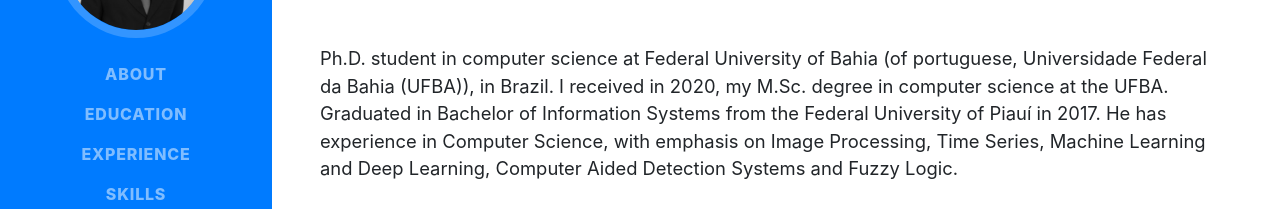
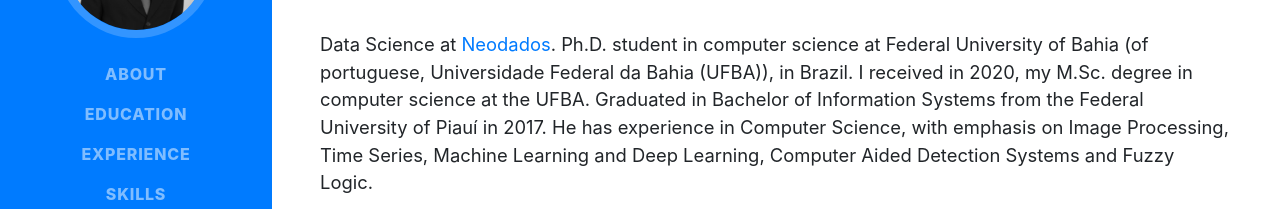
Before and after one commit to Marcos001/Marcos001.github.io, a website with bundled scripts: page index.html in a window 1280 px wide. Shown: the part 318-527 px from the top of the page. Built offline with nearby package versions, Linux system fonts and the light colour scheme; a web font is replaced by a local one.

Commit message:
insert job

```diff
--- a/index.html
+++ b/index.html
@@ -91,6 +91,7 @@
             <a href="mailto:marcosvsf@ufba.br">marcosvsf@ufba.br</a>
           </div>
           <p class="lead mb-5">
+            Data Science at <a href="https://neodados.com/novosite.html">Neodados</a>.
             Ph.D. student in computer science at Federal University of Bahia (of portuguese, Universidade Federal da Bahia (UFBA)), in Brazil.
             I received in 2020, my M.Sc. degree in computer science at the UFBA.
             Graduated in Bachelor of Information Systems from the Federal University of Piauí in 2017.
```
